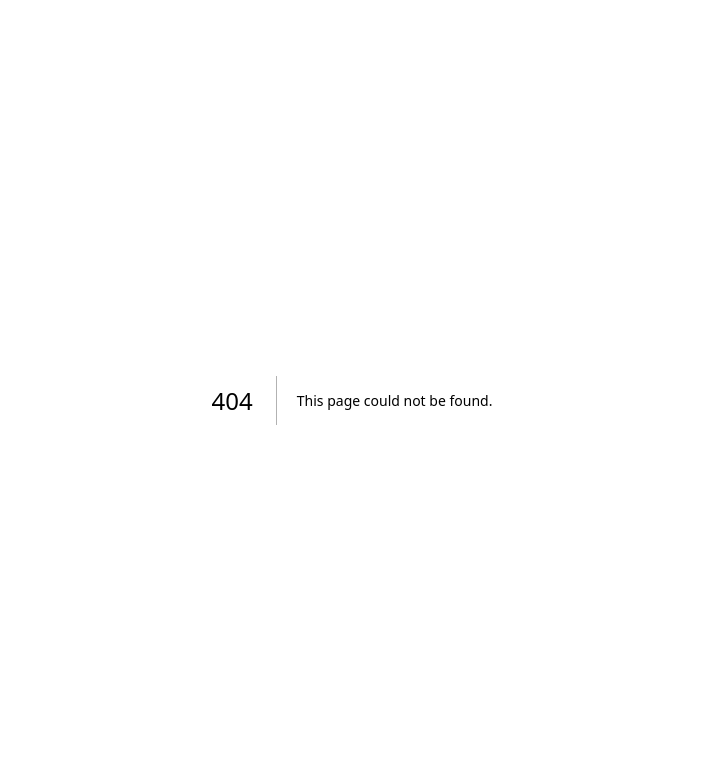
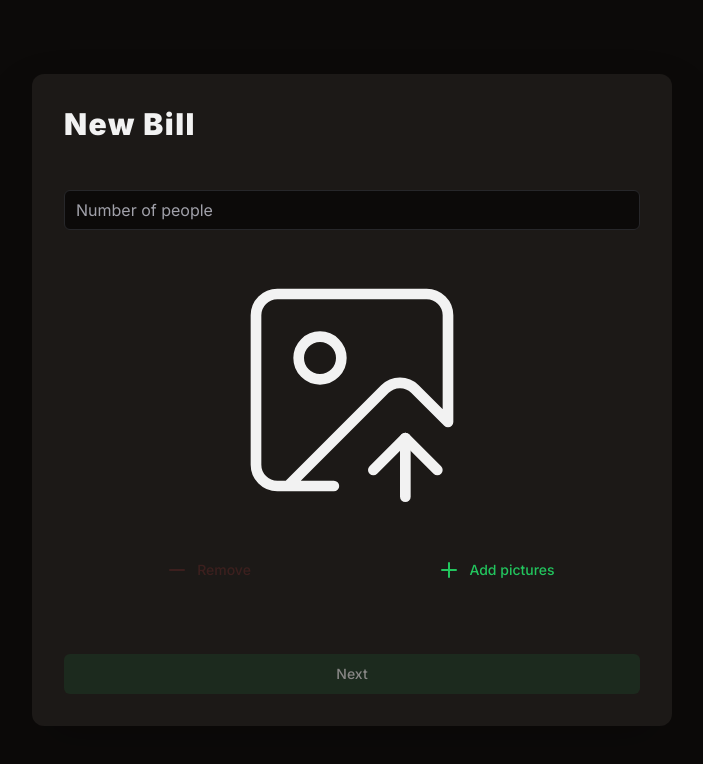
Before and after one commit to john-prutton/cheque-mate, a Next.js app: page /new in a window 1280 px wide. Before the commit this address had no page. Shown: the top 764 px of the page, without its empty margins (288-991 px from the left). Built offline with nearby package versions, Linux system fonts and the light colour scheme.

Commit message:
basic form

```diff
--- /dev/null
+++ b/src/app/(app)/layout.tsx
@@ -0,0 +1,9 @@
+export default function AppLayout({ children }: { children: React.ReactNode }) {
+  return (
+    <div className="bg-background grid min-h-svh place-content-center">
+      <div className="bg-card max-h-[min(90svh,calc((16/9)*95svw))] w-[95svw] max-w-screen-sm rounded-xl p-8 drop-shadow-2xl">
+        {children}
+      </div>
+    </div>
+  )
+}
--- /dev/null
+++ b/src/app/(app)/new/form/action.tsx
@@ -0,0 +1,6 @@
+"use server"
+
+export async function createNewBill({}: {
+  numberOfPeople: number
+  images: File[]
+}) {}
--- /dev/null
+++ b/src/app/(app)/new/form/index.tsx
@@ -0,0 +1,120 @@
+"use client"
+
+import Image from "next/image"
+import { useRef, useState } from "react"
+
+import { LucideImageUp, LucideMinus, LucidePlus } from "lucide-react"
+
+import { Button } from "@/components/ui/button"
+import { Input } from "@/components/ui/input"
+
+import { createNewBill } from "./action"
+
+import "./style.css"
+
+export function NewBillForm() {
+  const [pictures, setPictures] = useState<{ base64: string; file: File }[]>([])
+  const [numberOfPeople, setNumberOfPeople] = useState<number | null>(null)
+  const imageInputRef = useRef<HTMLInputElement>(null)
+
+  const handleSubmit = () => {
+    if (!numberOfPeople || numberOfPeople < 2 || pictures.length === 0) {
+      return
+    }
+
+    createNewBill({
+      numberOfPeople,
+      images: pictures.map((picture) => picture.file)
+    })
+  }
+
+  return (
+    <form onSubmit={handleSubmit}>
+      <div className="labeled-input">
+        <Input
+          placeholder=" "
+          required
+          type="number"
+          value={numberOfPeople ?? ""}
+          onChange={(e) => setNumberOfPeople(+e.target.value)}
+        />
+        <label className="pointer-events-none touch-none">
+          Number of people
+        </label>
+      </div>
+
+      <div className="mt-8">
+        <div className="flex flex-row -space-x-44">
+          {pictures.length === 0 ? (
+            <LucideImageUp className="mx-auto aspect-square size-64 stroke-1" />
+          ) : (
+            pictures
+              .toReversed()
+              .map((picture, index, arr) => (
+                <Image
+                  src={picture.base64}
+                  key={index}
+                  alt={`Image ${index} of the bill`}
+                  style={{ zIndex: arr.length - index }}
+                  sizes="256px"
+                  fill
+                  className="!relative inline !size-64 rounded-lg border-4 border-muted object-cover shadow-2xl"
+                />
+              ))
+          )}
+        </div>
+
+        <input
+          ref={imageInputRef}
+          className="hidden"
+          type="file"
+          accept="image/*"
+          onChange={(event) => {
+            const files = event.target.files
+            if (files) {
+              const urls = Array.from(files).map((file) => ({
+                base64: URL.createObjectURL(file),
+                file
+              }))
+              setPictures((pictures) => [...pictures, ...urls])
+            }
+          }}
+        />
+
+        <div className="flex flex-row">
+          <Button
+            type="button"
+            variant="ghost"
+            disabled={pictures.length === 0}
+            className="mt-8 w-full text-red-500 disabled:text-red-500/30"
+            onClick={() => {
+              setPictures((pictures) => pictures.slice(0, -1))
+            }}
+          >
+            <LucideMinus className="mr-2" />
+            Remove
+          </Button>
+          <Button
+            type="button"
+            variant="ghost"
+            className="mt-8 w-full text-primary"
+            onClick={() => {
+              imageInputRef.current?.click()
+            }}
+          >
+            <LucidePlus className="mr-2" />
+            Add pictures
+          </Button>
+        </div>
+      </div>
+      <Button
+        className="mt-16 w-full disabled:bg-primary/20 disabled:text-foreground"
+        disabled={
+          pictures.length === 0 || !numberOfPeople || numberOfPeople < 2
+        }
+      >
+        Next
+      </Button>
+    </form>
+  )
+}
--- /dev/null
+++ b/src/app/(app)/new/form/style.css
@@ -0,0 +1,13 @@
+.labeled-input {
+  @apply relative mt-12;
+}
+
+label {
+  @apply text-muted-foreground absolute left-3 top-1/2 -translate-y-1/2 transition-transform;
+}
+input:not(:placeholder-shown),
+input:focus {
+  & + label {
+    @apply top-0 -translate-y-8;
+  }
+}
--- /dev/null
+++ b/src/app/(app)/new/page.tsx
@@ -0,0 +1,11 @@
+import { NewBillForm } from "./form"
+
+export default function NewBillPage() {
+  return (
+    <main className="">
+      <h1 className="mb-8 text-3xl font-black tracking-wider">New Bill</h1>
+
+      <NewBillForm />
+    </main>
+  )
+}
--- a/src/app/(landing)/style.module.css
+++ b/src/app/(landing)/style.module.css
@@ -26,13 +26,13 @@
 
   background-image: radial-gradient(
     ellipse at center in hsl shorter hue,
-    color-mix(in oklab, hsl(var(--primary)) 85%, transparent) 0%,
+    color-mix(in oklab, hsl(var(--primary)) 75%, transparent) 0%,
     color-mix(in oklab, hsl(var(--primary)) 80%, transparent) 5vmax,
     color-mix(in oklab, hsl(var(--primary)) 50%, transparent) 20vmax,
     color-mix(in oklab, hsl(var(--primary)) 10%, transparent) 80vmax
   );
 
-  background-size: 150vmax 100vmax;
+  background-size: 500vmax 300vmax;
   background-repeat: no-repeat;
   background-position: center;
 }
--- /dev/null
+++ b/src/components/ui/input.tsx
@@ -0,0 +1,25 @@
+import * as React from "react"
+
+import { cn } from "@/lib/utils"
+
+export interface InputProps
+  extends React.InputHTMLAttributes<HTMLInputElement> {}
+
+const Input = React.forwardRef<HTMLInputElement, InputProps>(
+  ({ className, type, ...props }, ref) => {
+    return (
+      <input
+        type={type}
+        className={cn(
+          "flex h-10 w-full rounded-md border border-input bg-background px-3 py-2 text-sm ring-offset-background file:border-0 file:bg-transparent file:text-sm file:font-medium placeholder:text-muted-foreground focus-visible:outline-none focus-visible:ring-2 focus-visible:ring-ring focus-visible:ring-offset-2 disabled:cursor-not-allowed disabled:opacity-50",
+          className
+        )}
+        ref={ref}
+        {...props}
+      />
+    )
+  }
+)
+Input.displayName = "Input"
+
+export { Input }
```
